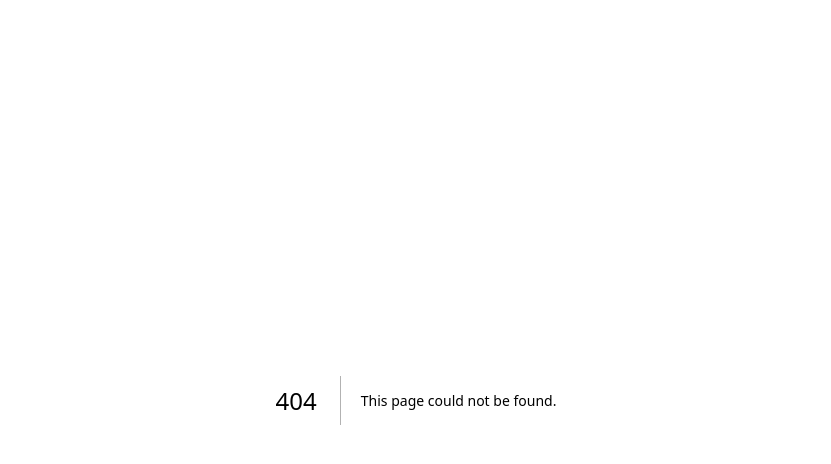
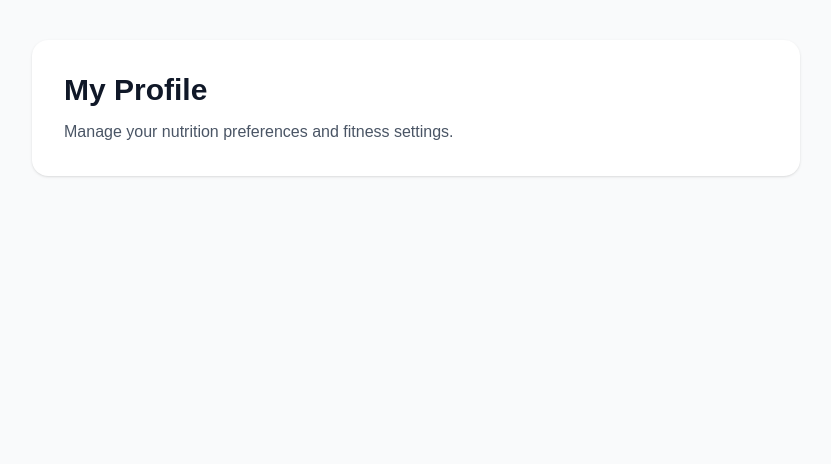
Before and after one commit to maiyikang/fitness-home, a Next.js app: page /my in a window 1280 px wide. Before the commit this address had no page. Shown: the top 464 px of the page, without its empty margins (224-1055 px from the left). Built offline with nearby package versions, Linux system fonts and the light colour scheme.

Commit message:
Create page.tsx

```diff
--- /dev/null
+++ b/app/my/page.tsx
@@ -0,0 +1,15 @@
+export default function MyPage() {
+  return (
+    <main className="min-h-screen bg-gray-50 px-6 py-10">
+      <section className="mx-auto max-w-3xl rounded-2xl bg-white p-8 shadow-sm">
+        <h1 className="text-3xl font-bold text-gray-900">
+          My Profile
+        </h1>
+
+        <p className="mt-3 text-gray-600">
+          Manage your nutrition preferences and fitness settings.
+        </p>
+      </section>
+    </main>
+  );
+}
```
